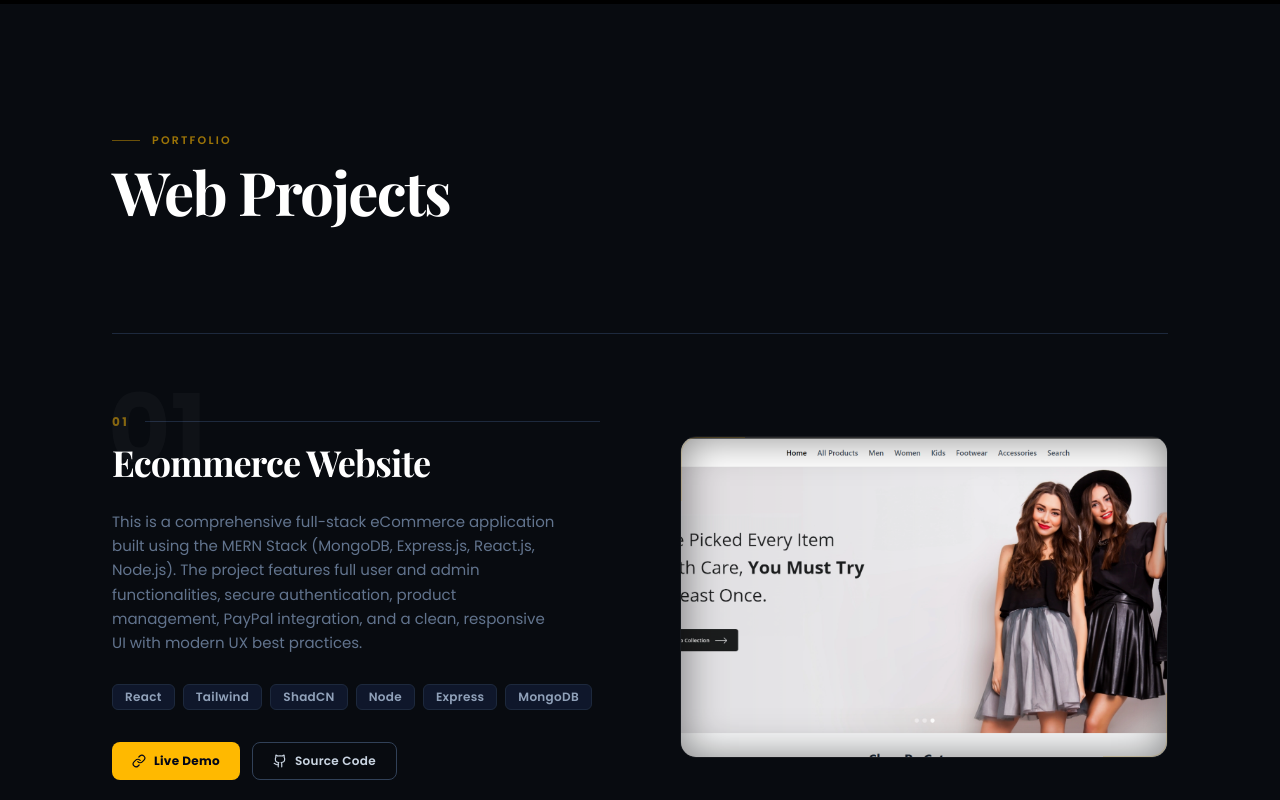
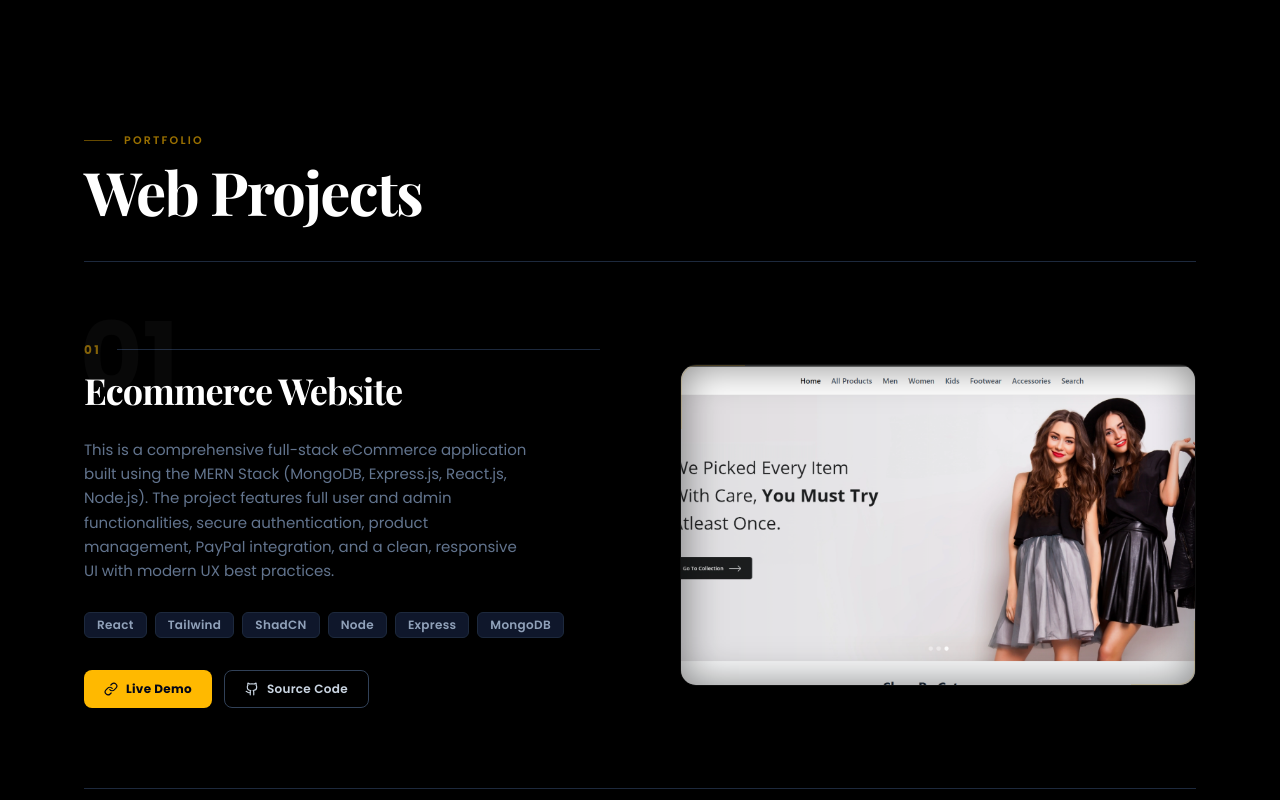
Before and after one commit to lav-kushwaha/lavkushwaha-portfolio, a Next.js app: page /projects in a window 1280 px wide. Shown: the part 360-1160 px from the top of the page. Built offline with nearby package versions, Linux system fonts and the light colour scheme.

Commit message:
updated project section

```diff
--- a/components/ProjectSection.tsx
+++ b/components/ProjectSection.tsx
@@ -15,11 +15,11 @@ export default function ProjectSection({ title, show = false, limit }: Props) {
   const displayedProjects = limit ? projects.slice(0, limit) : projects;
 
   return (
-    <section className="w-full bg-[#080b10] text-white py-24 lg:py-32">
-      <div className="max-w-6xl mx-auto px-6 sm:px-8 lg:px-12">
+    <section className="w-full  text-white py-24 lg:py-32">
+      <div className="max-w-6xl mx-auto sm:px-8 lg:px-5">
 
         {/* Header */}
-        <div className="flex flex-col md:flex-row justify-between items-start md:items-end mb-20 lg:mb-28 gap-6">
+        <div className="flex flex-col md:flex-row justify-between items-start md:items-end mb-20 lg:mb-10 gap-6">
           <div className="space-y-3">
             <div className="flex items-center gap-3">
               <div className="h-px w-7 bg-amber-400/40" />
@@ -98,7 +98,7 @@ export default function ProjectSection({ title, show = false, limit }: Props) {
                     </div>
                   )}
 
-                  {/* Links (FIXED HERE) */}
+                  {/* Links */}
                   <div className="flex gap-3 flex-wrap pt-1">
 
                     {project.links?.live && (
@@ -132,11 +132,8 @@ export default function ProjectSection({ title, show = false, limit }: Props) {
                   <div className="md:w-1/2 w-full">
                     <div className="relative overflow-hidden rounded-2xl border border-white/[0.06]">
 
-                      <div className="absolute top-0 left-0 w-16 h-16 border-t border-l border-amber-400/20 rounded-tl-2xl z-10 group-hover:border-amber-400/50 transition-colors duration-500" />
-                      <div className="absolute bottom-0 right-0 w-16 h-16 border-b border-r border-amber-400/20 rounded-br-2xl z-10 group-hover:border-amber-400/50 transition-colors duration-500" />
-
-                      <div className="absolute inset-0 bg-gradient-to-tr from-amber-500/10 to-transparent opacity-0 group-hover:opacity-100 transition-opacity duration-500 z-10" />
-
+                      <div className="absolute top-0 left-0 w-16 h-16 border-t border-l border-amber-400/20 rounded-tl-2xl z-10  transition-colors duration-500" />
+                      <div className="absolute bottom-0 right-0 w-16 h-16 border-b border-r border-amber-400/20 rounded-br-2xl z-10 transition-colors duration-500" />
                       <div className="absolute inset-0 shadow-[inset_0_0_40px_rgba(0,0,0,0.5)] z-10" />
 
                       <Image
```
